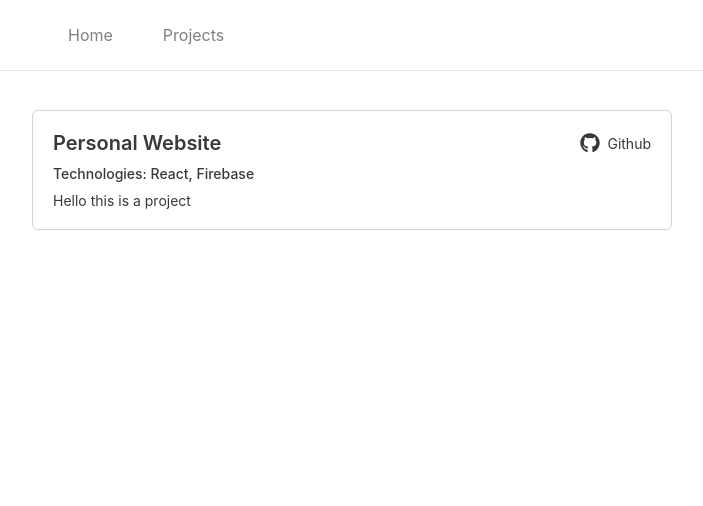
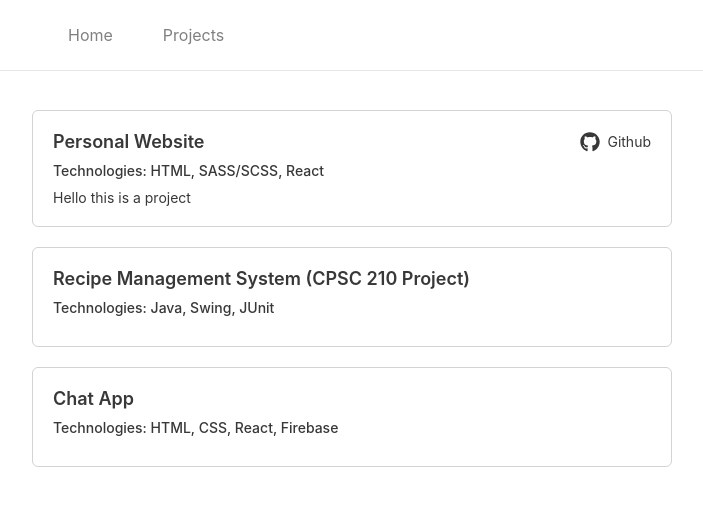
Before and after one commit to toblrne/personalwebsite, a React (Create React App) app: page /projects in a window 1280 px wide. Shown: the top 506 px of the page, without its empty margins (288-991 px from the left). Built offline with nearby package versions, Linux system fonts and the light colour scheme.

Commit message:
Conditional rendering for links

```diff
--- a/src/Pages/ProjectsPage.js
+++ b/src/Pages/ProjectsPage.js
@@ -20,9 +20,17 @@ const projectInformation = [
     {
         title: "Personal Website",
         github: "https://github.com/toblrne/personalwebsite",
-        technologies: "React, Firebase",
+        technologies: "HTML, SASS/SCSS, React",
         description: "Hello this is a project"
-    }
+    },
+    {
+        title: "Recipe Management System (CPSC 210 Project)",
+        technologies: "Java, Swing, JUnit"
+    },
+    {
+        title: "Chat App",
+        technologies: "HTML, CSS, React, Firebase"
+    },
 ]
 
 const mappedProjects = projectInformation.map(
@@ -38,6 +46,4 @@ const mappedProjects = projectInformation.map(
 )
 
 
-
-
 export default ProjectsPage;
--- a/src/components/Projects/ProjectMicroComponent.js
+++ b/src/components/Projects/ProjectMicroComponent.js
@@ -9,7 +9,7 @@ const ProjectMicroComponent = ({ title, github, technologies, devpost, descripti
     return (
         <div className='microcomponent-container'>
             <div className="project-title"> {title} &nbsp;
-                <a href={github} className="github-link"> <FaGithub size={20} /> &nbsp; Github </a>
+                {github ? <a href={github} className="github-link"> <FaGithub size={20} /> &nbsp; Github </a> : null }
             </div>
             <div className="project-header">
                 <div className="technologies"> Technologies: {technologies} </div>
--- a/src/components/Projects/Projects.scss
+++ b/src/components/Projects/Projects.scss
@@ -24,7 +24,7 @@
     color: rgb(56, 56, 56);
 
     .project-title {
-        font: 20px $font;
+        font: 18px $font;
         margin-bottom: 10px;
         font-weight: 600;
         display: flex;
```
